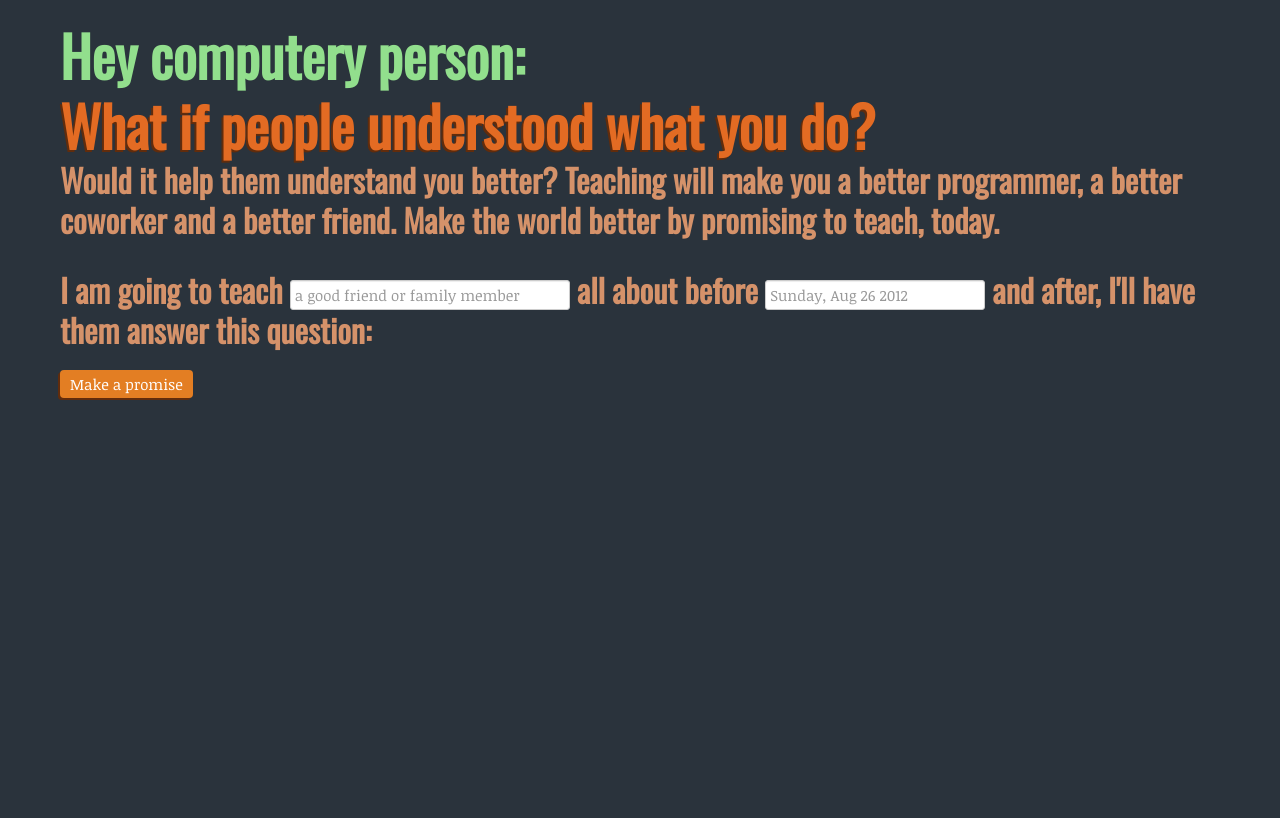
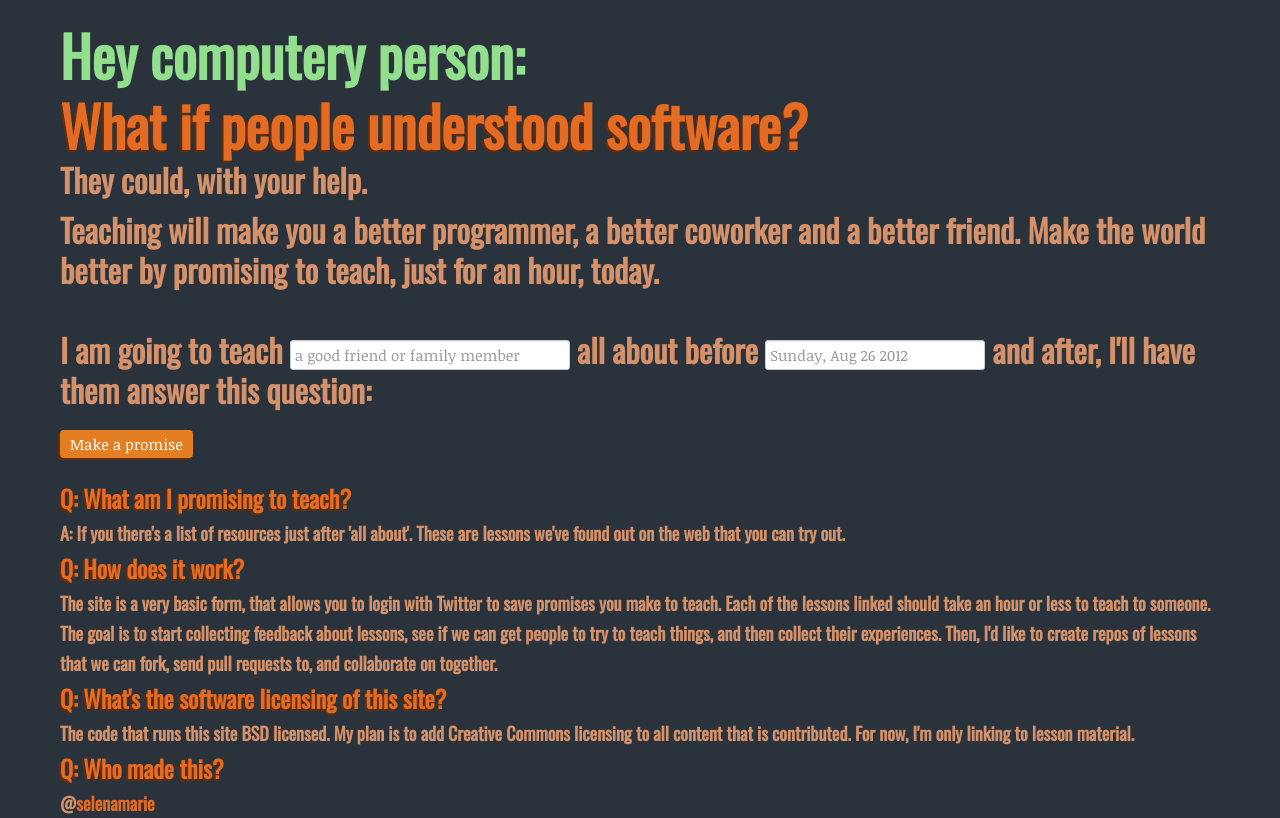
Before and after one commit to selenamarie/teach-today, a Django app: template teach/templates/lessons/promise_add.html in a window 1280 px wide. Shown: the part 70-888 px from the top of the page. Before the commit the page ends 470 px from the top, so only its background shows below. Run offline with Django 3.2, Linux system fonts and the light colour scheme; the template is opened without the code that fills it, so the values that code supplies are empty; some libraries are stand-ins or nearby versions.

Commit message:
Added FAQ, adjusted language

```diff
--- a/teach/templates/lessons/promise_add.html
+++ b/teach/templates/lessons/promise_add.html
@@ -21,10 +21,15 @@ Make a teaching promise
 
         <h1 style="font-size: 56px; line-height: 70px;">
 
-        What if people understood what you do?
+        What if people understood software?
         </h1>
         <h3 style="color: #D5926A; font-size: 32px; line-height: 40px">
-        Would it help them understand you better?  Teaching will make you a better programmer, a better coworker and a better friend.  Make the world better by promising to teach, today.
+        <p>
+        They could, with your help.
+        </p>
+        <p>
+Teaching will make you a better programmer, a better coworker and a better friend.  Make the world better by promising to teach, just for an hour, today.
+        </p>
         </h3>
     </section>
 
@@ -61,6 +66,21 @@ Make a teaching promise
         </form>
     </section>
 
+    <section>
+
+    <h2 name="#what">Q: What am I promising to teach?</h2>
+    <h3 style="color: #D5926A;">A: If you there's a list of resources just after 'all about'. These are lessons we've found out on the web that you can try out.
+
+    <h2 name="#how">Q: How does it work?</h2>
+    <h3 style="color: #D5926A;">The site is a very basic form, that allows you to login with Twitter to save promises you make to teach. Each of the lessons linked should take an hour or less to teach to someone. The goal is to start collecting feedback about lessons, see if we can get people to try to teach things, and then collect their experiences. Then, I'd like to create repos of lessons that we can fork, send pull requests to, and collaborate on together.</h3>
+
+    <h2>Q: What's the software licensing of this site?</h2>
+    <h3 style="color: #D5926A;">The code that runs this site BSD licensed. My plan is to add Creative Commons licensing to all content that is contributed. For now, I'm only linking to lesson material.</h3>
+
+    <h2>Q: Who made this?</h2>
+    <h3 style="color: #D5926A;">@<a href="http://twitter.com/selenamarie">selenamarie</a></h3>
+    </section>
+
     <script src="http://code.jquery.com/jquery-1.7.min.js"></script>
     <script src="/static/js/bootstrap-datepicker.js"></script>
     <script>
```
